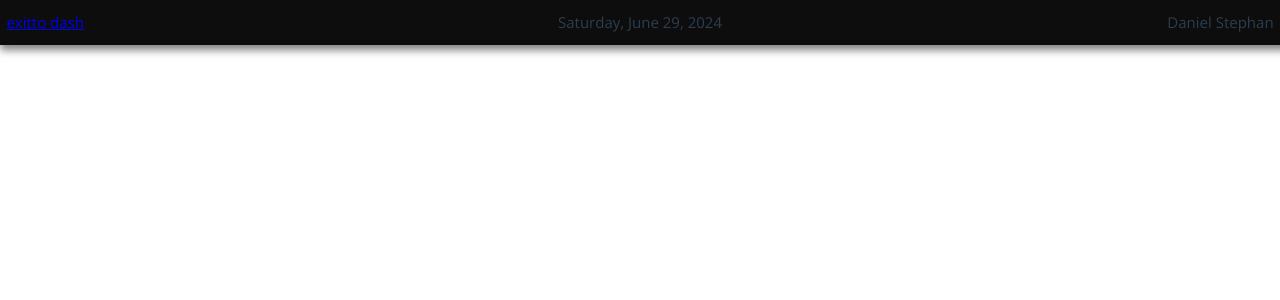
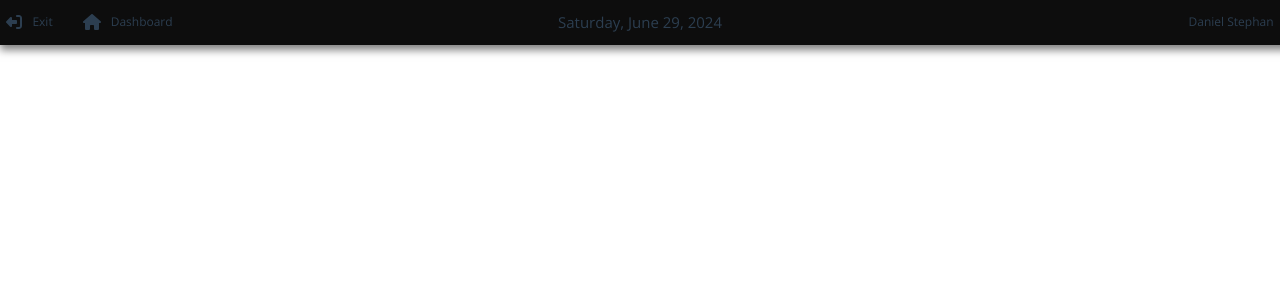
Before and after one commit to dstepha3/market_pos, a Vue app in the folder market_pos/: page /waiting_room in a window 1280 px wide. Shown: the top 300 px of the page. Built offline with nearby package versions, Linux system fonts and the light colour scheme.

Commit message:
FontAwesome fix

```diff
--- a/market_pos/src/assets/main.css
+++ b/market_pos/src/assets/main.css
@@ -16,7 +16,13 @@
   background: linear-gradient(180deg,rgba(0,0,0,.35) 0%,rgba(0,0,0,.35) 100%),url('https://troyersdutchmarket.com/wp-content/uploads/2023/04/old-black-bamboo-background-design-as-background-min-scaled.jpg');    background-size: cover;
   background-repeat: no-repeat;
   background-position: center center;
+  min-height: 95vh;
 }
+
+.fa-right-from-bracket{
+  transform: rotate(180deg);
+}
+
 /*
 a,
 .green {
--- a/market_pos/src/components/Header.vue
+++ b/market_pos/src/components/Header.vue
@@ -21,9 +21,9 @@ defineProps({
         <div class="container">
             <div class="header-inner">
                 <div id="return-btn" v-if="current_page != 'front_door'">
-                    <RouterLink v-if="current_page == 'waiting_room' || current_page == 'dashboard'" to="/">exit</RouterLink>
-                    <RouterLink v-if="current_page == 'dashboard'" to="/waiting_room">logout</RouterLink>
-                    <RouterLink v-if="current_page != 'dashboard' && user_clocked_in == true" to="/dashboard">to dash</RouterLink>
+                    <RouterLink v-if="current_page == 'waiting_room' || current_page == 'dashboard'" title="Exit" to="/"><font-awesome-icon icon="fa-solid fa-right-from-bracket" /> Exit</RouterLink>
+                    <RouterLink v-if="current_page == 'dashboard'" title="Clock Out" to="/waiting_room"><font-awesome-icon icon="fa-solid fa-clock-rotate-left" /> Clockout</RouterLink>
+                    <RouterLink v-if="current_page != 'dashboard' && user_clocked_in == true" to="/dashboard"><font-awesome-icon icon="fa-solid fa-house" /> Dashboard</RouterLink>
                 </div>
                 <div class="date-container">
                     Saturday, June 29, 2024
@@ -57,16 +57,40 @@ header .container{
     width: 100%;
     display: flex;
     justify-content: center;
+    align-items: center;
 }
 .header-inner > div{
     flex-basis: 33%;
     display: flex;
+    align-items: center;
     justify-content: center;
 }
 #return-btn{
     justify-content: flex-start;
+    column-gap: 30px;
+}
+#return-btn a{
+    color: var(--color-text);
+    text-decoration: none;
+    transition: 0.3s all;
+
+    display: flex;
+    align-items: center;
+    column-gap: 10px;
+    font-size: 12px;
+    line-height: 16px;
+}
+#return-btn a svg{
+    font-size: 16px;
+    line-height: 16px;
+}
+#return-btn a:hover{
+    color: #fff;
 }
 .header-inner .user-container{
     justify-content: flex-end;
+    font-size: 12px;
+    line-height: 16px;
+
 }
 </style>
--- a/market_pos/src/main.js
+++ b/market_pos/src/main.js
@@ -6,9 +6,31 @@ import { createPinia } from 'pinia'
 import App from './App.vue'
 import router from './router'
 
+/* import the fontawesome core */
+import { library } from '@fortawesome/fontawesome-svg-core'
+
+/* import font awesome icon component */
+import { FontAwesomeIcon } from '@fortawesome/vue-fontawesome'
+
+/* import specific icons */
+import { faUserSecret } from '@fortawesome/free-solid-svg-icons'
+import { faArrowLeft } from '@fortawesome/free-solid-svg-icons'
+import { faArrowRight } from '@fortawesome/free-solid-svg-icons'
+import { faClockRotateLeft } from '@fortawesome/free-solid-svg-icons'
+import { faRightFromBracket } from '@fortawesome/free-solid-svg-icons'
+import { faHouse } from '@fortawesome/free-solid-svg-icons'
+
+library.add(faUserSecret)
+library.add(faArrowLeft)
+library.add(faArrowRight)
+library.add(faClockRotateLeft)
+library.add(faRightFromBracket)
+library.add(faHouse)
+
 const app = createApp(App)
 
 app.use(createPinia())
 app.use(router)
+app.component('font-awesome-icon', FontAwesomeIcon)
 
 app.mount('#app')
--- a/market_pos/src/views/FrontDoor.vue
+++ b/market_pos/src/views/FrontDoor.vue
@@ -31,9 +31,9 @@ const user = useUserStore()
               <div class="input-btn" btn-value="7">7</div>
               <div class="input-btn" btn-value="8">8</div>
               <div class="input-btn" btn-value="9">9</div>
-              <div class="input-btn back-btn" btn-value="back">b</div>
+              <div class="input-btn back-btn" btn-value="back"><font-awesome-icon icon="fa-solid fa-arrow-left" /></div>
               <div class="input-btn" btn-value="0">0</div>
-              <div class="input-btn go-btn" btn-value="go">g</div>
+              <div class="input-btn go-btn" btn-value="go"><RouterLink to="/waiting_room"><font-awesome-icon icon="fa-solid fa-arrow-right" /></RouterLink></div>
             </div>
           </div>
         </div>
@@ -108,6 +108,10 @@ const user = useUserStore()
     background-color: rgba(255,255,255,0.9);
     box-shadow: 0px 0px 8px 5px rgba(0, 0, 0, 0.2);
   }
+  .input-btn a{
+    color: unset;
+    text-decoration: unset;
+  }
 
   .input-btn.back-btn, .input-btn.go-btn{
     background-color: rgba(128, 0, 0, 0.8);
```
